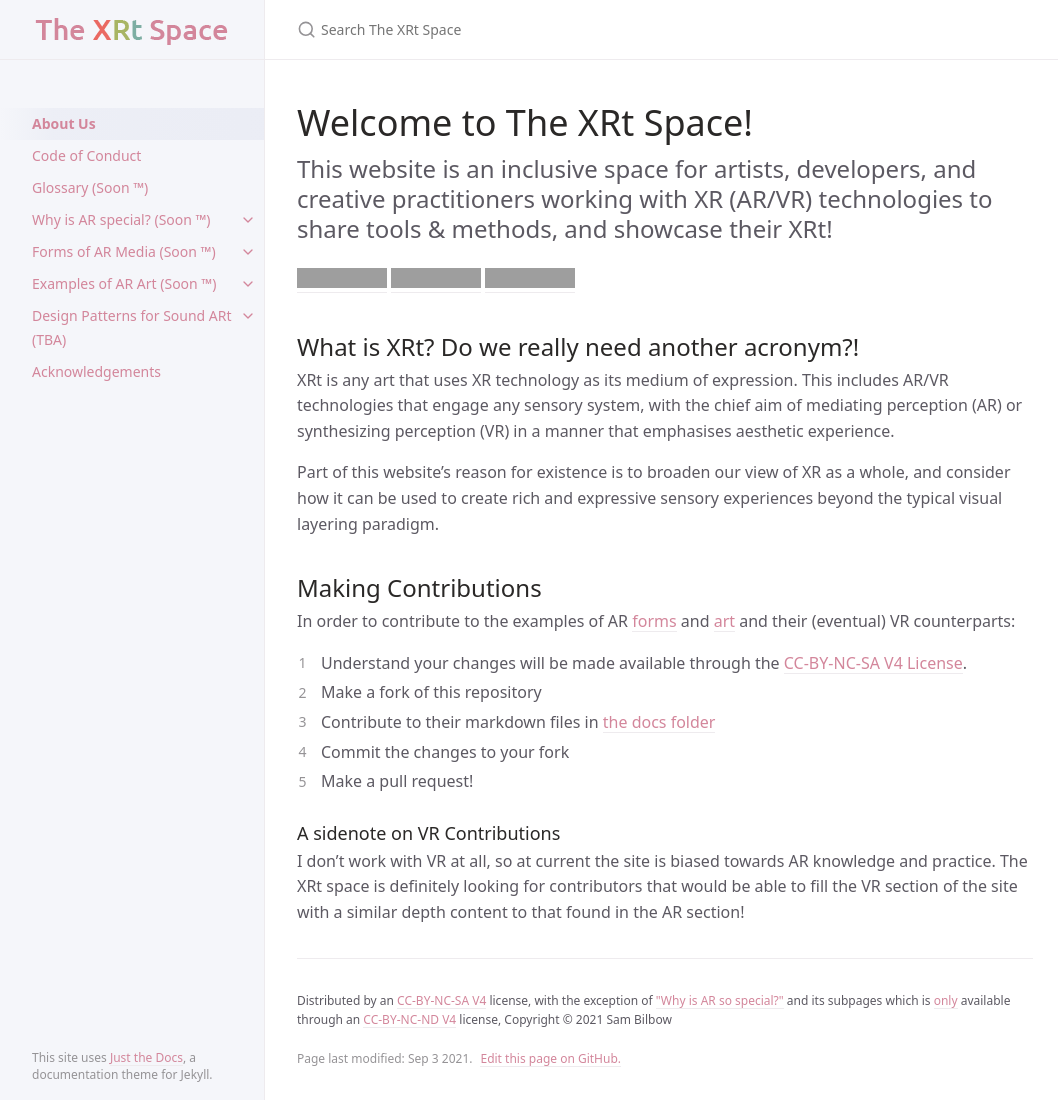
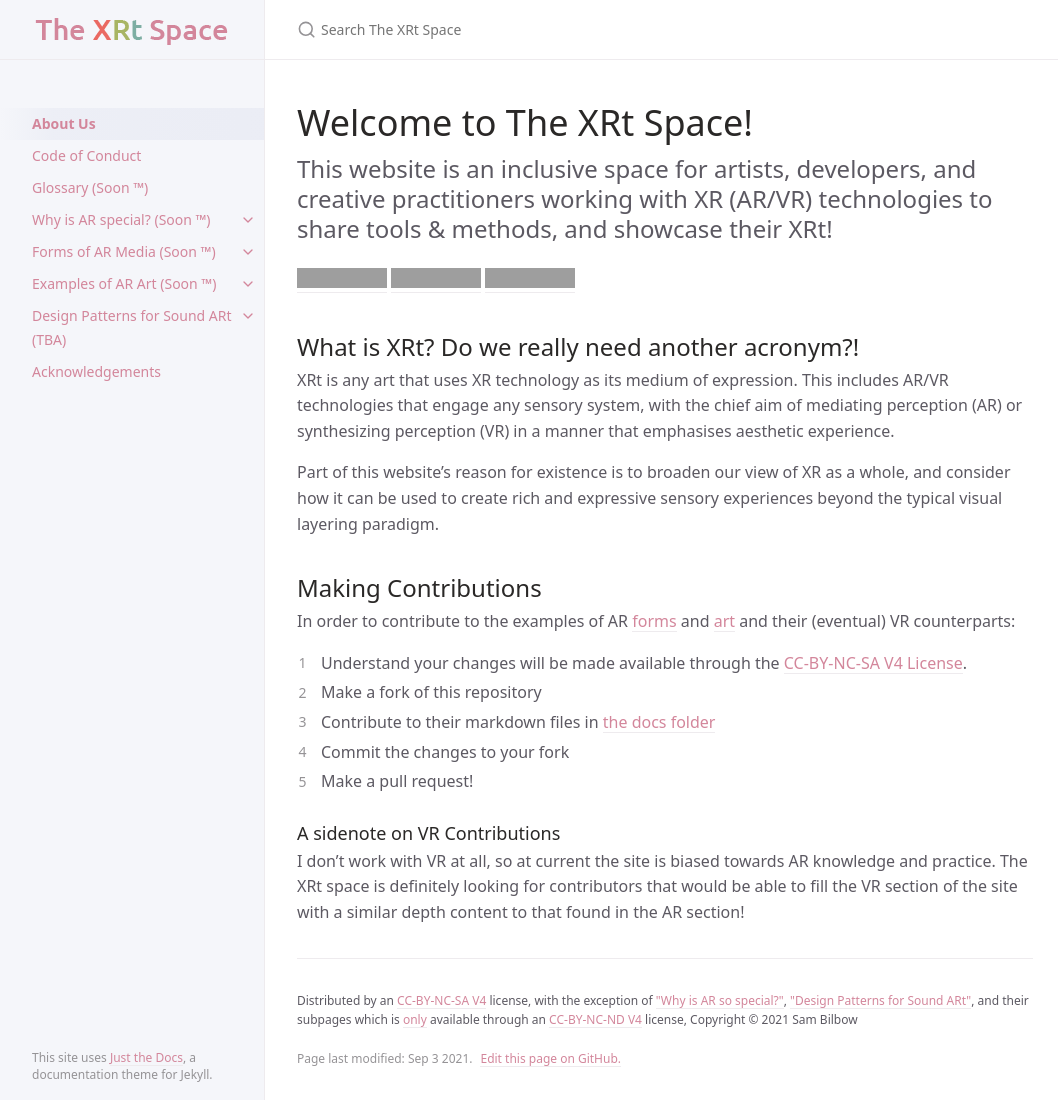
Before and after one commit to sambilbow/thexrtspace, a Jekyll site: the page built from docs/index.md, in a window 1280 px wide and 1100 px high. Shown: the whole window, without its empty margins (107-1165 px from the left). Built offline with Jekyll 4.4.1, drawn with Linux system fonts in a browser that asks for light colours; grey boxes are pictures that could not be loaded.

Commit message:
fix(url): add custom domain

```diff
--- a/_config.yml
+++ b/_config.yml
@@ -23,9 +23,10 @@
 description: >- # this means to ignore newlines until "baseurl:"
   This website is an inclusive space for artists, developers, and creative practitioners working with XR (AR/VR) technologies to share tools & methods, and showcase their XRt!
 baseurl: "" # the subpath of your site, e.g. /blog
-url: "" # the base hostname & protocol for your site, e.g. http://example.com
+url: "https://thexrt.space" # the base hostname & protocol for your site, e.g. http://example.com
 twitter_username: thexrtspace
 github_username:  sambilbow
+
 
 # Build settings
 theme: just-the-docs
@@ -54,7 +55,7 @@
 #   - vendor/gems/
 #   - vendor/ruby/
 
-footer_content: "Distributed by an <a href=\"https://github.com/sambilbow/thexrtspace/blob/main/LICENSE-CC-BY-NC-SA\">CC-BY-NC-SA V4</a> license, with the exception of <a href=\"https://thexrt.space/ar-implications\">\"Why is AR so special?\"</a> and its subpages which is <a href=\"acknowledgements#licenses\">only</a> available through an <a href=\"https://github.com/sambilbow/thexrtspace/blob/main/LICENSE-CC-BY-NC-ND\">CC-BY-NC-ND V4</a> license, Copyright &copy; 2021 Sam Bilbow"
+footer_content: "Distributed by an <a href=\"https://github.com/sambilbow/thexrtspace/blob/main/LICENSE-CC-BY-NC-SA\">CC-BY-NC-SA V4</a> license, with the exception of <a href=\"https://thexrt.space/ar-implications\">\"Why is AR so special?\"</a>, <a href=\"https://thexrt.space/design-patterns\">\"Design Patterns for Sound ARt\"</a>, and their subpages which is <a href=\"acknowledgements#licenses\">only</a> available through an <a href=\"https://github.com/sambilbow/thexrtspace/blob/main/LICENSE-CC-BY-NC-ND\">CC-BY-NC-ND V4</a> license, Copyright &copy; 2021 Sam Bilbow"
 
 # Color scheme supports "light" (default) and "dark"
 color_scheme: light
```
